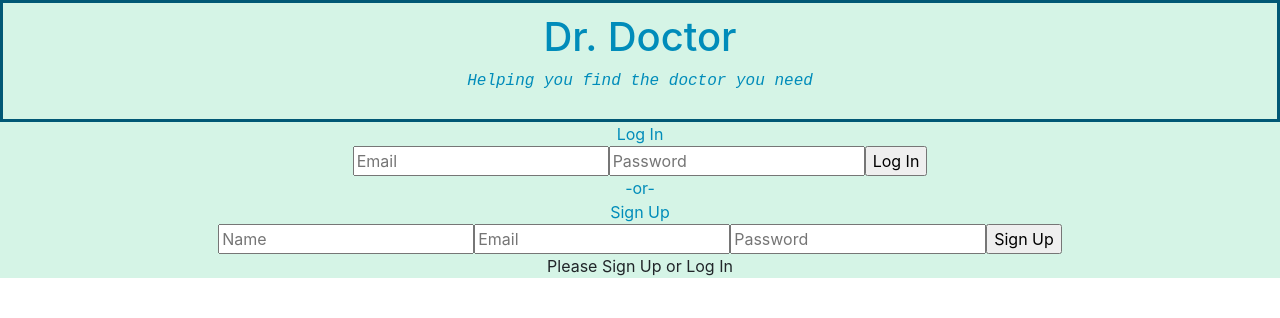
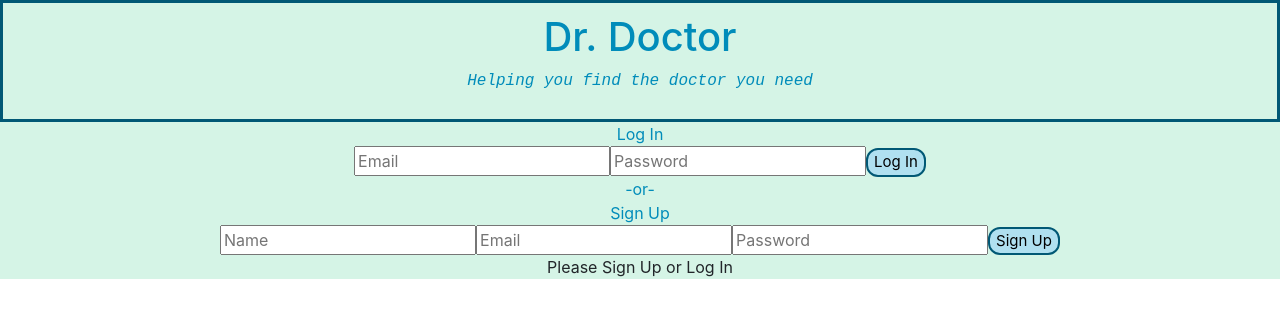
Before and after one commit to nmarini/dr-doctor-heroku, a React (Create React App) app in the folder client/: page / in a window 1280 px wide. Shown: the top 318 px of the page. Built offline with nearby package versions, Linux system fonts and the light colour scheme; no server answers.

Commit message:
added button classNames

```diff
--- a/client/src/components/Login.js
+++ b/client/src/components/Login.js
@@ -40,6 +40,7 @@ const Login = ({clearLoginForm, updateLoginForm, login, loginForm}) => {
             />
             <input
                 type="submit"
+                className="button"
                 value="Log In"
             />
         </form>
--- a/client/src/components/Signup.js
+++ b/client/src/components/Signup.js
@@ -55,6 +55,7 @@ class Signup extends Component {
 
                     <input
                         type="submit"
+                        className="button"
                         value="Sign Up"
                     />
 
```
